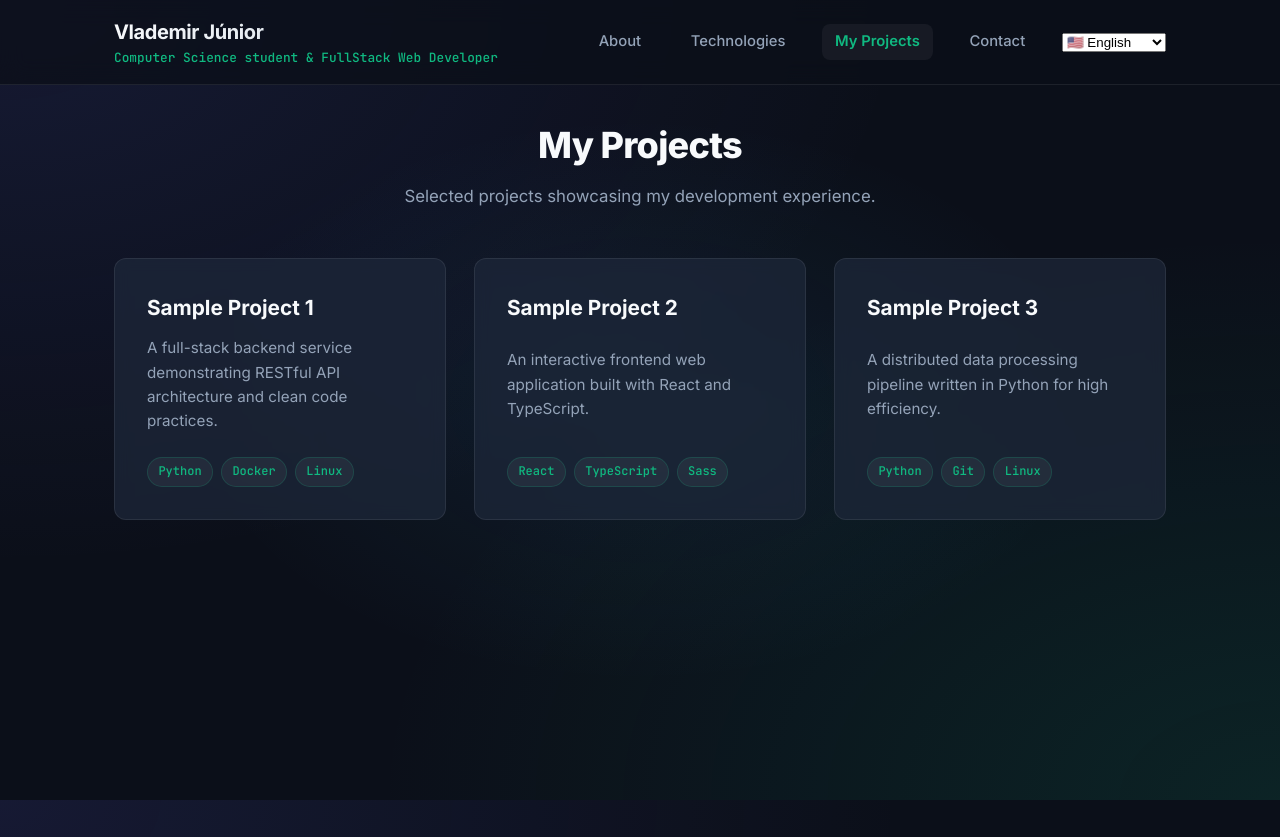
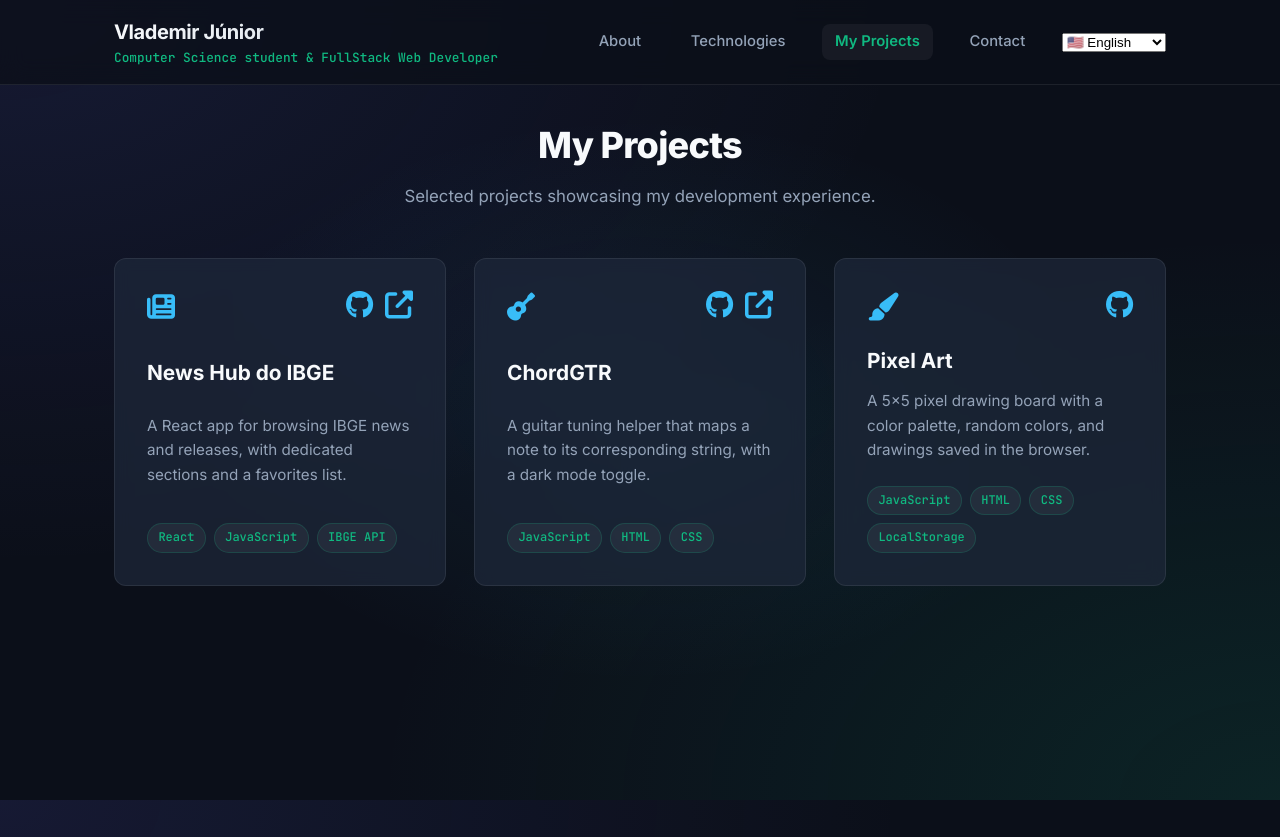
Before and after one commit to vlademir-junior/portfolio, a React (Vite) app: page /my-projects in a window 1280 px wide. Built offline with nearby package versions, Linux system fonts and the light colour scheme.

Commit message:
add projetos reais

```diff
--- a/src/i18next.tsx
+++ b/src/i18next.tsx
@@ -55,19 +55,12 @@ i18n
 
           myProjectsPage: {
             description: 'Selected projects showcasing my development experience.',
+            repositoryLink: 'View source code',
+            liveLink: 'View live project',
             items: {
-              project1: {
-                title: 'Sample Project 1',
-                description: 'A full-stack backend service demonstrating RESTful API architecture and clean code practices.',
-              },
-              project2: {
-                title: 'Sample Project 2',
-                description: 'An interactive frontend web application built with React and TypeScript.',
-              },
-              project3: {
-                title: 'Sample Project 3',
-                description: 'A distributed data processing pipeline written in Python for high efficiency.',
-              },
+              newsHub: 'A React app for browsing IBGE news and releases, with dedicated sections and a favorites list.',
+              chordGtr: 'A guitar tuning helper that maps a note to its corresponding string, with a dark mode toggle.',
+              pixelArt: 'A 5×5 pixel drawing board with a color palette, random colors, and drawings saved in the browser.',
             },
           },
         },
@@ -120,19 +113,12 @@ i18n
 
           myProjectsPage: {
             description: 'Projetos selecionados que mostram minha experiência em desenvolvimento.',
+            repositoryLink: 'Ver código-fonte',
+            liveLink: 'Ver projeto publicado',
             items: {
-              project1: {
-                title: 'Projeto de Exemplo 1',
-                description: 'Serviço backend full-stack que demonstra uma arquitetura de API RESTful e boas práticas de código.',
-              },
-              project2: {
-                title: 'Projeto de Exemplo 2',
-                description: 'Aplicação frontend interativa desenvolvida com React e TypeScript.',
-              },
-              project3: {
-                title: 'Projeto de Exemplo 3',
-                description: 'Pipeline distribuído de processamento de dados desenvolvido em Python para alta eficiência.',
-              },
+              newsHub: 'Aplicação React para consultar notícias e releases do IBGE, com seções próprias e lista de favoritos.',
+              chordGtr: 'Auxiliar de afinação que relaciona uma nota à corda correspondente do violão, com alternância para modo escuro.',
+              pixelArt: 'Quadro de desenho 5×5 com paleta de cores, cores aleatórias e desenhos salvos no navegador.',
             },
           },
         },
@@ -185,19 +171,12 @@ i18n
 
           myProjectsPage: {
             description: 'Proyectos seleccionados que muestran mi experiencia en desarrollo.',
+            repositoryLink: 'Ver código fuente',
+            liveLink: 'Ver proyecto publicado',
             items: {
-              project1: {
-                title: 'Proyecto de ejemplo 1',
-                description: 'Servicio backend full-stack que demuestra una arquitectura de API RESTful y buenas prácticas de código.',
-              },
-              project2: {
-                title: 'Proyecto de ejemplo 2',
-                description: 'Aplicación frontend interactiva desarrollada con React y TypeScript.',
-              },
-              project3: {
-                title: 'Proyecto de ejemplo 3',
-                description: 'Pipeline distribuido de procesamiento de datos escrito en Python para lograr una alta eficiencia.',
-              },
+              newsHub: 'Aplicación React para consultar noticias y comunicados del IBGE, con secciones propias y una lista de favoritos.',
+              chordGtr: 'Herramienta de afinación que relaciona una nota con su cuerda correspondiente, con modo oscuro.',
+              pixelArt: 'Lienzo de dibujo de 5×5 píxeles con paleta de colores, colores aleatorios y dibujos guardados en el navegador.',
             },
           },
         },
@@ -250,19 +229,12 @@ i18n
 
           myProjectsPage: {
             description: 'Ausgewählte Projekte, die meine Entwicklungserfahrung zeigen.',
+            repositoryLink: 'Quellcode ansehen',
+            liveLink: 'Live-Projekt ansehen',
             items: {
-              project1: {
-                title: 'Beispielprojekt 1',
-                description: 'Full-Stack-Backend-Dienst mit RESTful-API-Architektur und bewährten Clean-Code-Praktiken.',
-              },
-              project2: {
-                title: 'Beispielprojekt 2',
-                description: 'Interaktive Frontend-Webanwendung mit React und TypeScript.',
-              },
-              project3: {
-                title: 'Beispielprojekt 3',
-                description: 'Verteilte Datenverarbeitungspipeline in Python für hohe Effizienz.',
-              },
+              newsHub: 'React-App zum Anzeigen von IBGE-Nachrichten und Veröffentlichungen mit eigenen Bereichen und Merkliste.',
+              chordGtr: 'Stimmhilfe, die einer Note die passende Gitarrensaite zuordnet, mit Dunkelmodus.',
+              pixelArt: '5×5-Pixel-Zeichenfläche mit Farbpalette, Zufallsfarben und im Browser gespeicherten Zeichnungen.',
             },
           },
         },
@@ -315,19 +287,12 @@ i18n
 
           myProjectsPage: {
             description: 'Une sélection de projets qui illustre mon expérience en développement.',
+            repositoryLink: 'Voir le code source',
+            liveLink: 'Voir le projet en ligne',
             items: {
-              project1: {
-                title: 'Projet exemple 1',
-                description: 'Service backend full-stack illustrant une architecture d’API RESTful et de bonnes pratiques de code.',
-              },
-              project2: {
-                title: 'Projet exemple 2',
-                description: 'Application frontend interactive développée avec React et TypeScript.',
-              },
-              project3: {
-                title: 'Projet exemple 3',
-                description: 'Pipeline distribué de traitement de données écrit en Python pour une grande efficacité.',
-              },
+              newsHub: 'Application React pour consulter les actualités et publications de l’IBGE, avec des sections dédiées et une liste de favoris.',
+              chordGtr: 'Outil d’accordage qui associe une note à sa corde correspondante, avec un mode sombre.',
+              pixelArt: 'Grille de dessin de 5×5 pixels avec palette de couleurs, couleurs aléatoires et sauvegarde dans le navigateur.',
             },
           },
         },
--- a/src/pages/MyProjects/MyProjects.module.scss
+++ b/src/pages/MyProjects/MyProjects.module.scss
@@ -69,6 +69,11 @@
           color: var(--text-main);
         }
       }
+
+      .projectLinks {
+        display: flex;
+        gap: 0.75rem;
+      }
     }
 
     h3 {
--- a/src/pages/MyProjects/MyProjects.tsx
+++ b/src/pages/MyProjects/MyProjects.tsx
@@ -4,27 +4,38 @@ import { useTranslation } from 'react-i18next';
 
 
 interface Project {
-  titleKey: string;
+  title: string;
   descriptionKey: string;
   tags: string[];
+  repositoryUrl: string;
+  liveUrl?: string;
+  iconClass: string;
 }
 
 
 const projectsList: Project[] = [
   {
-    titleKey: 'myProjectsPage.items.project1.title',
-    descriptionKey: 'myProjectsPage.items.project1.description',
-    tags: ['Python', 'Docker', 'Linux'],
+    title: 'News Hub do IBGE',
+    descriptionKey: 'myProjectsPage.items.newsHub',
+    tags: ['React', 'JavaScript', 'IBGE API'],
+    repositoryUrl: 'https://github.com/vlademir-junior/desafio-frontend',
+    liveUrl: 'https://desafio-frontend-omega.vercel.app/',
+    iconClass: 'fas fa-newspaper',
   },
   {
-    titleKey: 'myProjectsPage.items.project2.title',
-    descriptionKey: 'myProjectsPage.items.project2.description',
-    tags: ['React', 'TypeScript', 'Sass'],
+    title: 'ChordGTR',
+    descriptionKey: 'myProjectsPage.items.chordGtr',
+    tags: ['JavaScript', 'HTML', 'CSS'],
+    repositoryUrl: 'https://github.com/vlademir-junior/app-corda-guitarra',
+    liveUrl: 'https://vlademir-junior.github.io/app-corda-guitarra/',
+    iconClass: 'fas fa-guitar',
   },
   {
-    titleKey: 'myProjectsPage.items.project3.title',
-    descriptionKey: 'myProjectsPage.items.project3.description',
-    tags: ['Python', 'Git', 'Linux'],
+    title: 'Pixel Art',
+    descriptionKey: 'myProjectsPage.items.pixelArt',
+    tags: ['JavaScript', 'HTML', 'CSS', 'LocalStorage'],
+    repositoryUrl: 'https://github.com/vlademir-junior/pixels-art',
+    iconClass: 'fas fa-paint-brush',
   },
 ];
 
@@ -41,8 +52,35 @@ export const MyProjects: React.FC = () => {
       </div>
       <div className={styles.grid}>
         {projectsList.map((project) => (
-          <div key={project.titleKey} className={styles.card}>
-            <h3>{t(project.titleKey)}</h3>
+          <div key={project.title} className={styles.card}>
+            <div className={styles.cardHeader}>
+              <i className={project.iconClass} aria-hidden="true"></i>
+              <div className={styles.projectLinks}>
+                <a
+                  className={styles.githubLink}
+                  href={project.repositoryUrl}
+                  target="_blank"
+                  rel="noreferrer"
+                  aria-label={`${t('myProjectsPage.repositoryLink')}: ${project.title}`}
+                  title={t('myProjectsPage.repositoryLink')}
+                >
+                  <i className="fab fa-github" aria-hidden="true"></i>
+                </a>
+                {project.liveUrl && (
+                  <a
+                    className={styles.githubLink}
+                    href={project.liveUrl}
+                    target="_blank"
+                    rel="noreferrer"
+                    aria-label={`${t('myProjectsPage.liveLink')}: ${project.title}`}
+                    title={t('myProjectsPage.liveLink')}
+                  >
+                    <i className="fas fa-external-link-alt" aria-hidden="true"></i>
+                  </a>
+                )}
+              </div>
+            </div>
+            <h3>{project.title}</h3>
             <p>{t(project.descriptionKey)}</p>
             <div className={styles.tags}>
               {project.tags.map((tag, tagIndex) => (
```
